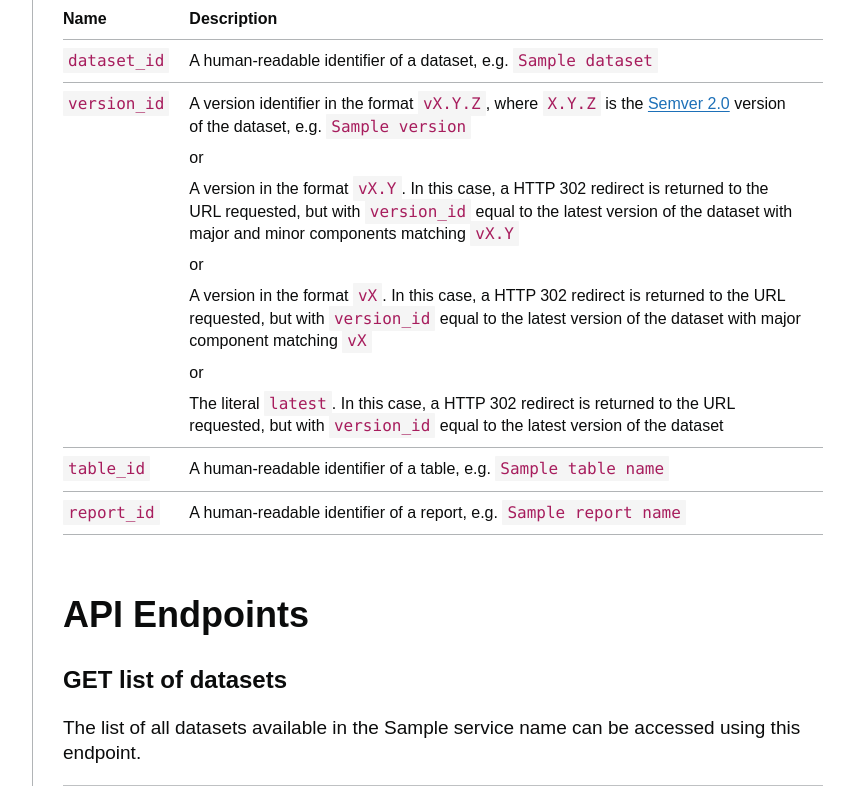
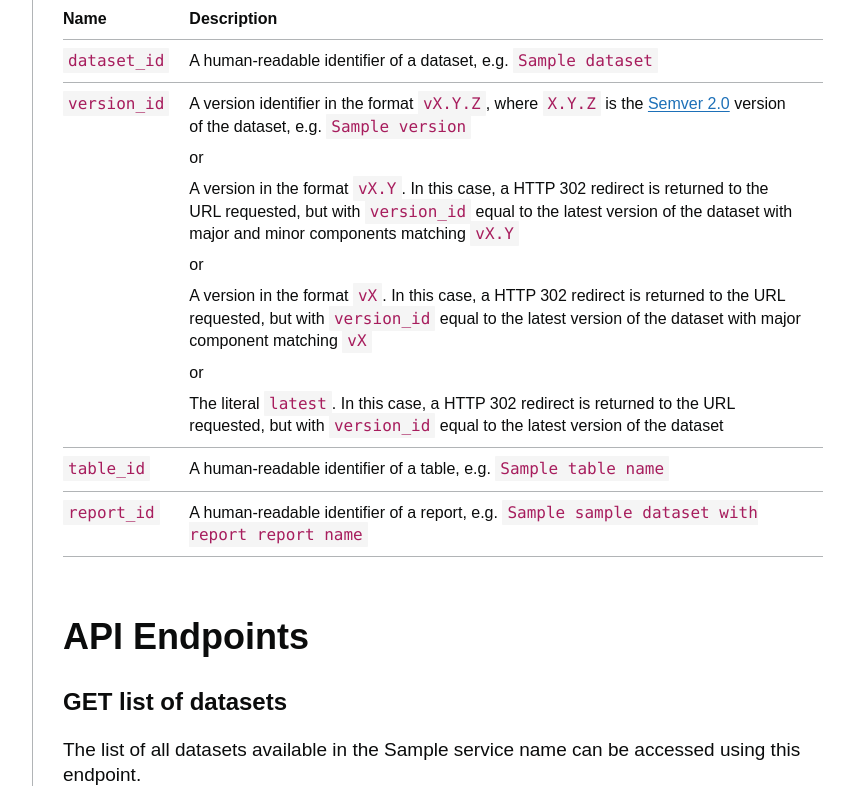
Before and after one commit to uktrade/public-data-api, a Flask app: template templates/docs.html in a window 1280 px wide. Shown: the part 1739-2525 px from the top of the page, without its empty margins (298-1152 px from the left). Run offline with Flask 2, Linux system fonts and the light colour scheme; the template is opened without the code that fills it: most values are stand-ins (such as "Sample title", 1, 10 or a date in 2020).

Commit message:
docs: fix missing example report name

```diff
--- a/templates/docs.html
+++ b/templates/docs.html
@@ -193,7 +193,7 @@
                 </tr>
                 <tr class="govuk-table__row">
                   <td scope="row" class="govuk-table__cell"><code class="hljs html nowrap">report_id</code></td>
-                  <td class="govuk-table__cell">A human-readable identifier of a report, e.g. <code>{{ report_name }}</code></td>
+                  <td class="govuk-table__cell">A human-readable identifier of a report, e.g. <code>{{ sample_dataset_with_report_report_name }}</code></td>
                 </tr>
               </tbody>
             </table>
```
